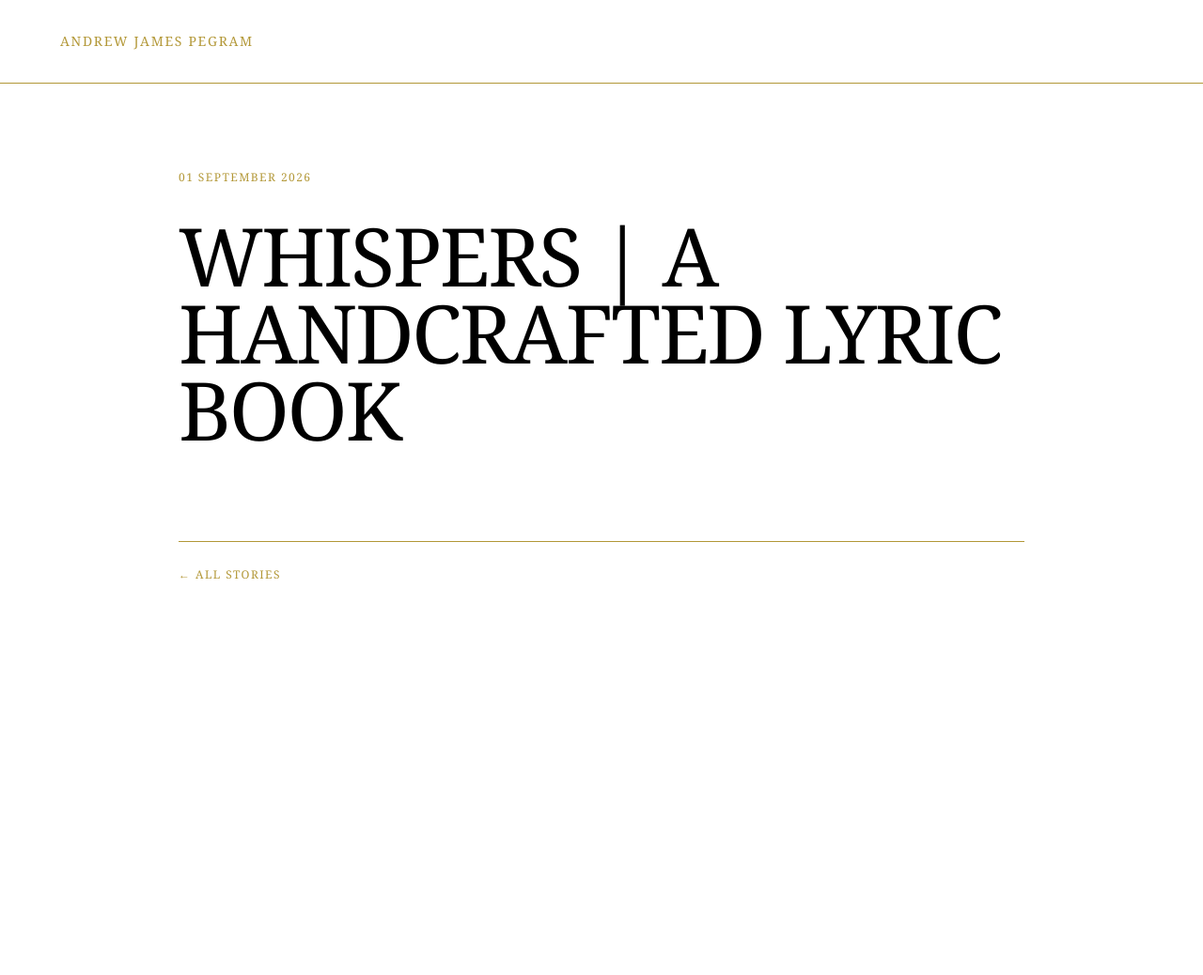
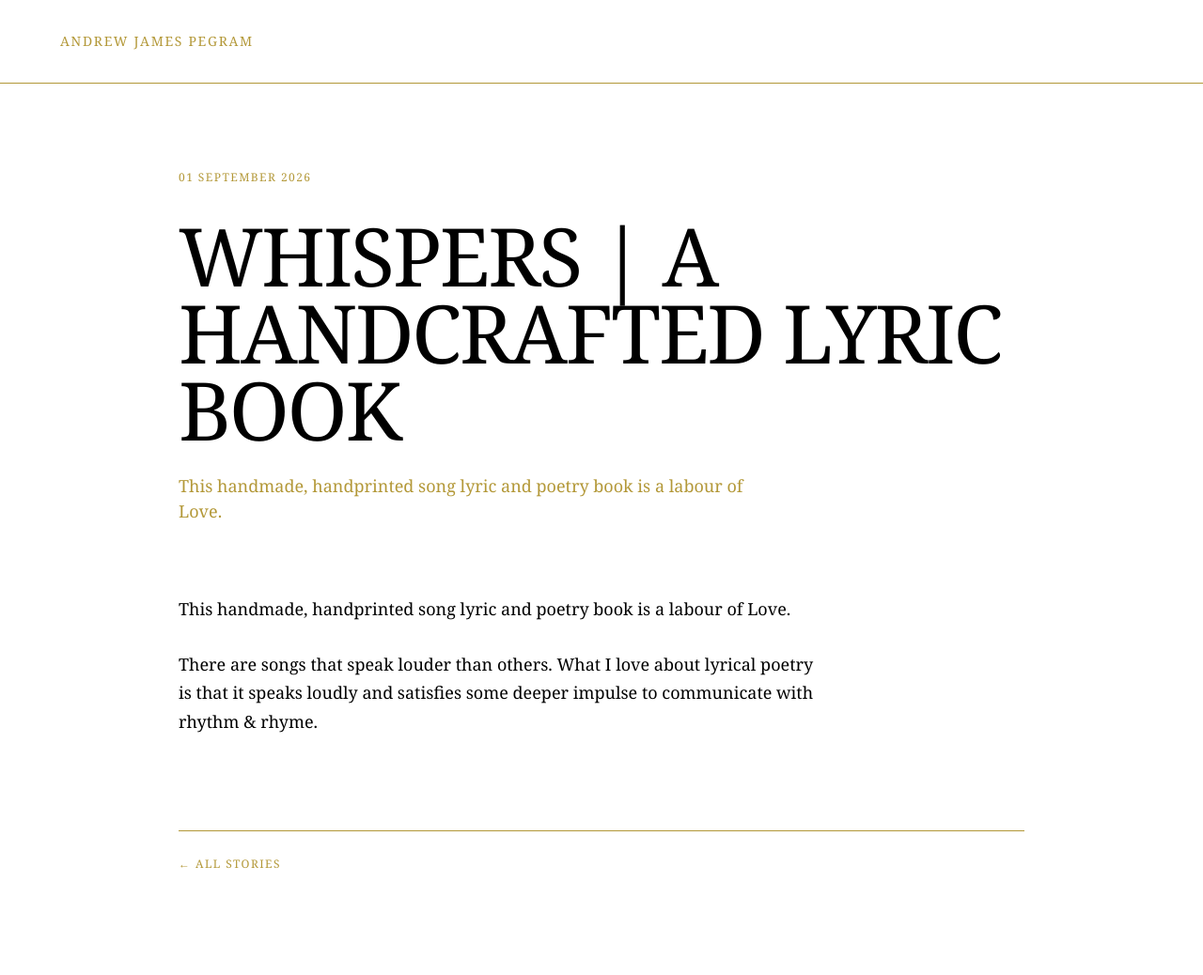
Before and after one commit to Drew-leotard/andrew-james-pegram-archive, a Jekyll site: the page built from _stories/2026-09-01-whispers.md, in a window 1280 px wide. Shown: the whole page at 94% size. Built offline with Jekyll 4.4.1, drawn with Linux system fonts in a browser that asks for light colours; some web fonts are replaced; before the commit the page ends 900 px from its top, so only the background shows below that.

Commit message:
Update 2026-09-01-whispers.md
adding content

```diff
--- a/_stories/2026-09-01-whispers.md
+++ b/_stories/2026-09-01-whispers.md
@@ -7,3 +7,6 @@
   - whispers
   - genuflector
 ---
+This handmade, handprinted song lyric and poetry book is a labour of Love.
+
+There are songs that speak louder than others. What I love about lyrical poetry is that it speaks loudly and satisfies some deeper impulse to communicate with rhythm & rhyme.
```
